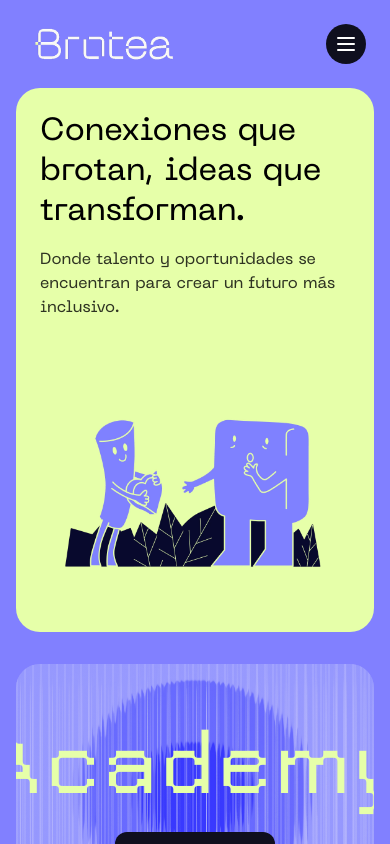
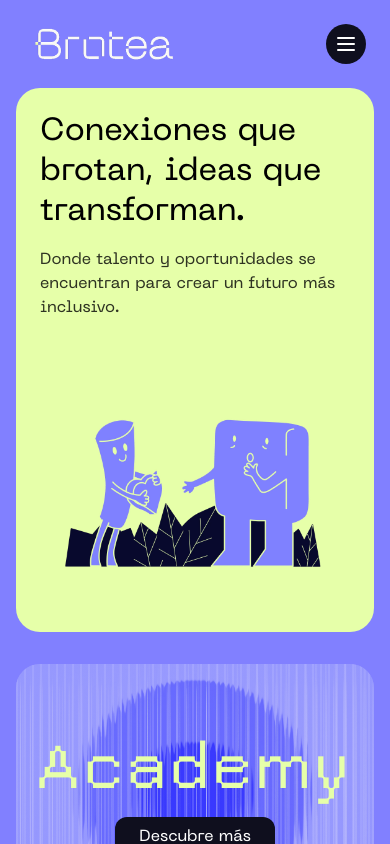
Before and after one commit to broteahub/brotea-landing, a Next.js app: page / in a window 390 px wide. Shown: the top 844 px of the page. Built offline with nearby package versions, Linux system fonts and the light colour scheme.

Commit message:
fixed: size academy

```diff
--- a/src/app/page.tsx
+++ b/src/app/page.tsx
@@ -311,7 +311,7 @@
               />
             </div>
             <div className="absolute inset-0 bg-gradient-to-r from-[#8180FF]/40 to-[#8180FF]/40  flex flex-col items-center justify-center p-6 md:p-12">
-              <h2 className="pixel-text text-[80px] md:text-[100px] text-[#E6FFA9] text-center">
+              <h2 className="pixel-text text-[60px] md:text-[100px] text-[#E6FFA9] text-center">
                 Academy
               </h2>
               <button className="bg-[#0F0F1E] text-white px-6 py-2 rounded-xl hover:bg-[#0F0F1E]/90">
```
